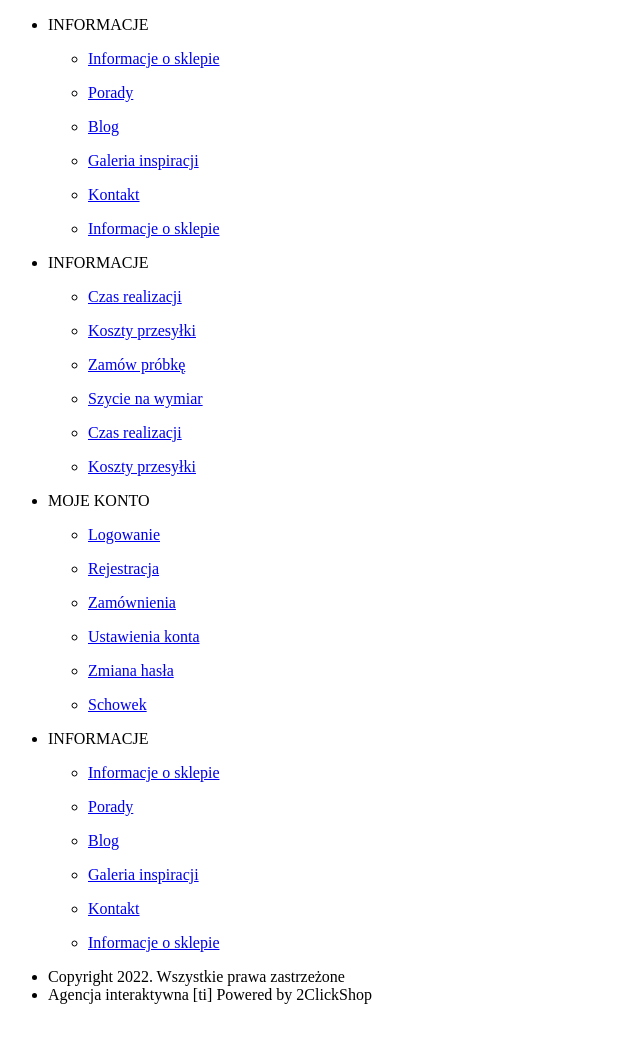
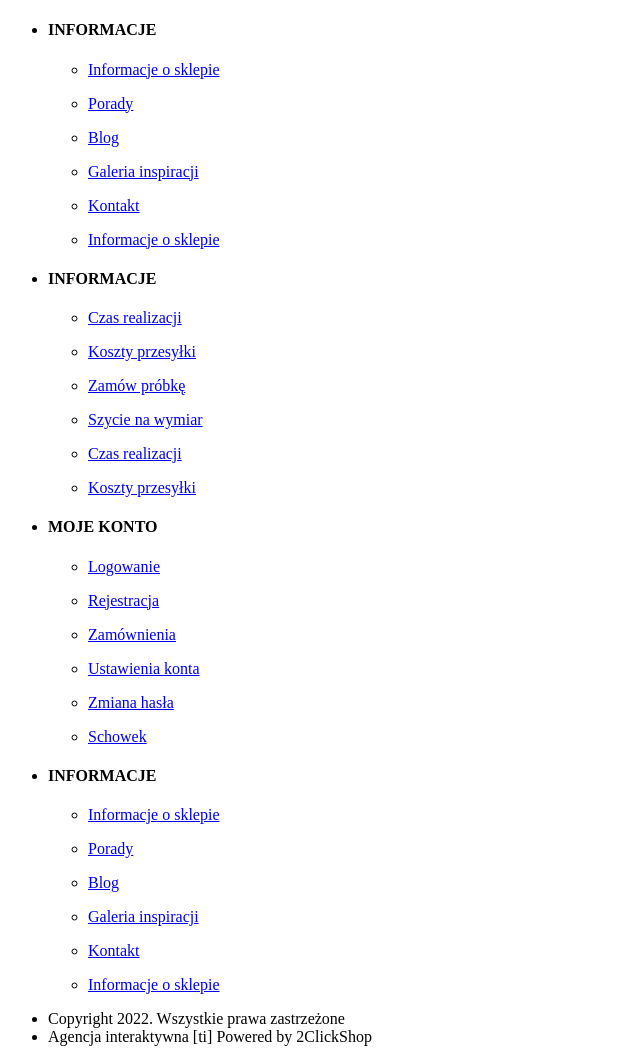
Before and after one commit to Psotnikzlesnej/sklepik, a PHP site: template template/sections/footer/index.php in a window 1280 px wide. Shown: the whole page, without its empty margins (0-640 px from the left). Before the commit the page ends 1004 px from the top, so only its background shows below. Run offline with PHP 8.4, Linux system fonts and the light colour scheme; the template is opened without the code that fills it, so the values that code supplies are empty; style sheets or scripts are compiled from the project's sources.

Commit message:
#7 poprawki

```diff
--- a/template/sections/footer/index.php
+++ b/template/sections/footer/index.php
@@ -10,7 +10,7 @@
     <footer class="footer">
         <ul class="footer__list">
             <li class="footer__listItem">
-                <p class="footer__heading">INFORMACJE</p>
+                <h4 class="footer__heading">INFORMACJE</h4>
                 <div class="footer__line">
                     <span class="footer__lineColorRed line"></span>
                     <span class="footer__lineColorWhite line"></span>
@@ -37,7 +37,7 @@
                 </ul>
             </li>
             <li class="footer__listItem information">
-                <p class="footer__heading">INFORMACJE</p>
+                <h4 class="footer__heading">INFORMACJE</h4>
                 <div class="footer__line">
                     <span class="footer__lineColorRed line"></span>
                     <span class="footer__lineColorWhite line"></span>
@@ -64,7 +64,7 @@
                 </ul>
             </li>
             <li class="footer__listItem information">
-                <p class="footer__heading">MOJE KONTO</p>
+                <h4 class="footer__heading">MOJE KONTO</h4>
                 <div class="footer__line">
                     <span class="footer__lineColorRed line"></span>
                     <span class="footer__lineColorWhite line"></span>
@@ -91,7 +91,7 @@
                 </ul>
             </li>
             <li class="footer__listItem information">
-                <p class="footer__heading">INFORMACJE</p>
+                <h4 class="footer__heading">INFORMACJE</h4>
                 <div class="footer__line">
                     <span class="footer__lineColorRed line"></span>
                     <span class="footer__lineColorWhite line"></span>
--- a/template/sections/footer/style.scss
+++ b/template/sections/footer/style.scss
@@ -66,7 +66,7 @@
         margin: 0;
     }
 
-    &__nestedListItemParagraph {
+    &__nestedListItemHeading {
         text-align: start;
         padding: 15px 0;
     }
```
